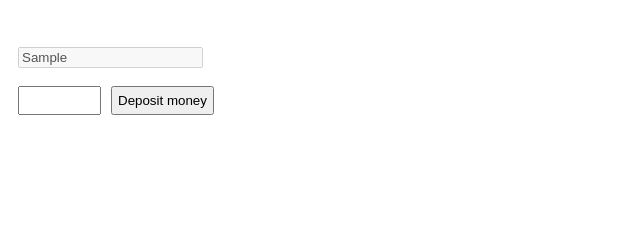
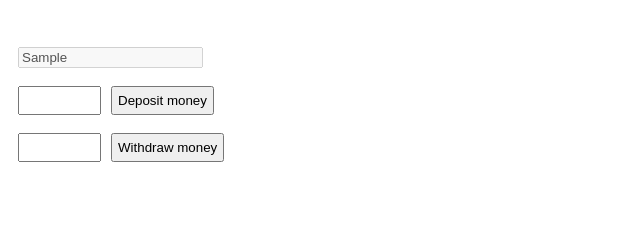
Before and after one commit to Raklle/databases2, a Flask app: template templates/user-profile.html in a window 1280 px wide. Shown: the part 524-772 px from the top of the page, without its empty margins (0-640 px from the left). Run offline with Flask 3, Linux system fonts and the light colour scheme; the template is opened without the code that fills it: most values are stand-ins (such as "Sample title", 1, 10 or a date in 2020).

Commit message:
user balance

```diff
--- a/app.py
+++ b/app.py
@@ -29,6 +29,7 @@ def user_profile():
         return redirect(url_for('index'))
 
     if request.method == 'POST':
+
         if "firstname" in request.form:
             first_name = request.form['firstname']
             last_name = request.form['lastname']
@@ -36,6 +37,16 @@ def user_profile():
             country = request.form['country']
             password = bcrypt.hashpw(request.form['password'].encode("utf-8"), bcrypt.gensalt())
             models.update_data(user_id, first_name, last_name, email, country, password)
+
+        if "deposit_money" in request.form and request.form["deposit_money"] != '':
+            amount = request.form['deposit_money']
+            print(f"Depositing users money!")
+            models.deposit(user_id, float(amount))
+
+        if "withdrawn_money" in request.form and request.form["withdrawn_money"] != '':
+            amount = request.form['withdrawn_money']
+            print(f"Withdrawing users money!")
+            models.withdraw(user_id, float(amount))
 
     return render_template('user-profile.html', user_data = user_id, data=models.get_user_data(user_id)[0], show_user_profile = "True")
 
--- a/templates/sign-in.html
+++ b/templates/sign-in.html
@@ -2,9 +2,9 @@
 {% block title %}Login{% endblock %}
 {% block content %}
 
-    <style>
-        form {
-            padding: 10px;
+<style>
+    form {
+        padding: 10px;
         }
     </style>
 
--- a/templates/user-profile.html
+++ b/templates/user-profile.html
@@ -29,6 +29,10 @@
                 document.getElementById('myForm').submit()
                 document.getElementById('button_test').value = "Update Data"
             }
+        }
+
+        function submitForm(){
+            document.getElementById("modify_saldo").submit()
         }
     </script>
 
@@ -313,7 +317,9 @@
 
     <form method="POST" id = "modify_saldo">
         <br><br><input id="saldo_input" name="saldo" type="text" disabled value={{ data[3] }}><br><br>
-        <input id="saldo_input" name="saldo" type="text" style="height:23px; width:75px; margin-right: 10px;"><a><button type="button" id="deposit_money">Deposit money</button></a>
+
+        <input id="deposit_input" name="deposit_money" type="text" style="height:23px; width:75px; margin-right: 10px;"><a><button type="button" onclick=submitForm()>Deposit money</button></a><br><br>
+        <input id="withdraw_input" name="withdrawn_money" type="text" style="height:23px; width:75px; margin-right: 10px;"><a><button type="button" onclick=submitForm()>Withdraw money</button></a>
     </form>
 
 
```
Also changed, not shown: 1 other file.
